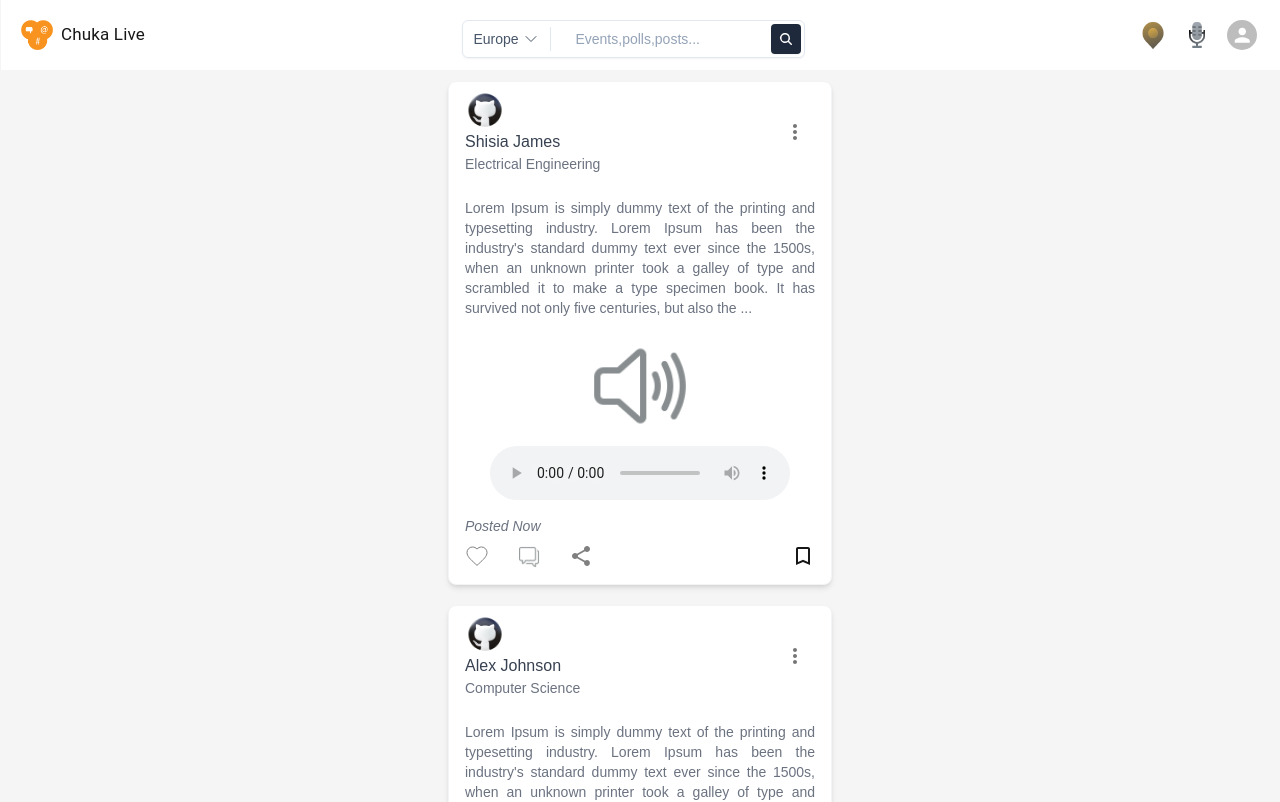
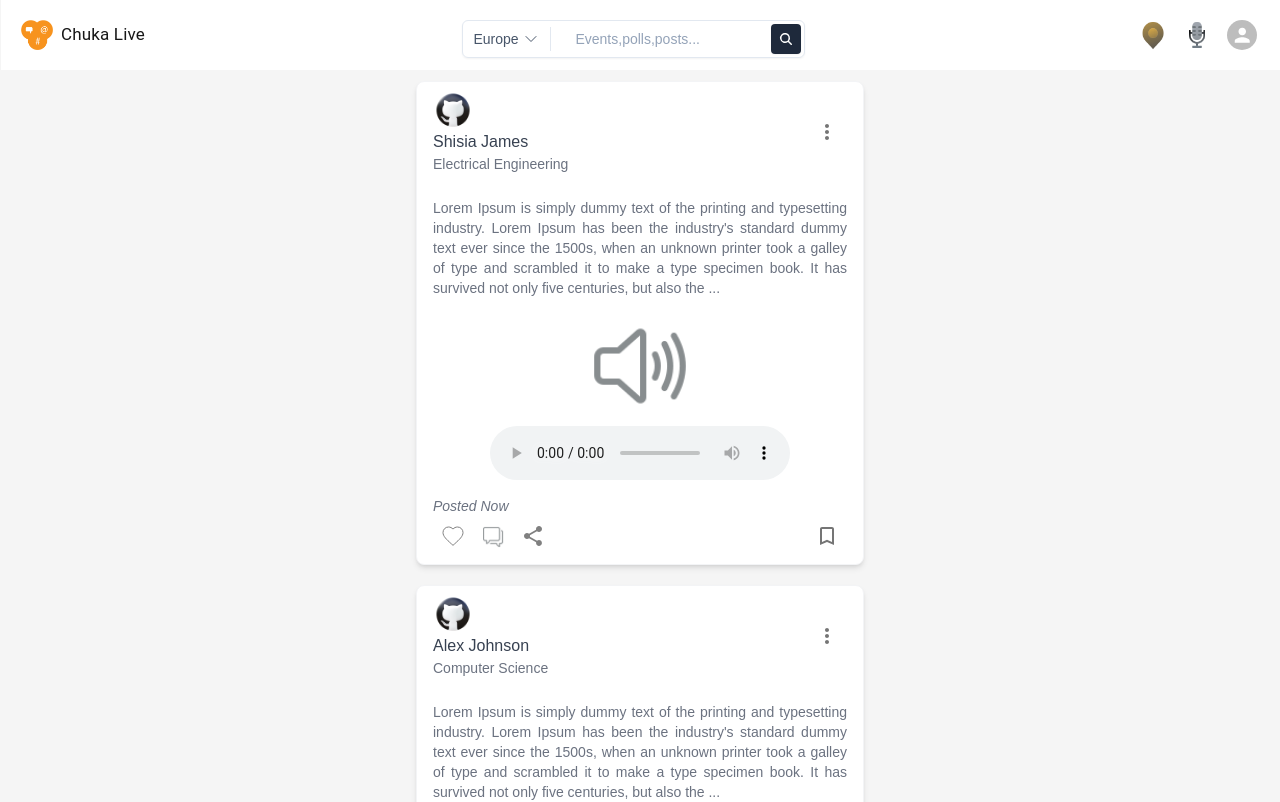
Before and after one commit to SHISIA/chuka_live_frontend, a Next.js app: page /home in a window 1280 px wide. Shown: the top 802 px of the page. Built offline with nearby package versions, Linux system fonts and the light colour scheme; what @mui/material-nextjs would draw is missing.

Commit message:
changed from div to iconButton for interactivity

```diff
--- a/app/components/Post.tsx
+++ b/app/components/Post.tsx
@@ -69,8 +69,9 @@ const Post: React.FC<PostProps> = ({ username, avatar, course, courseId, bookmar
         <>
 
             {/* post item */}
-            <div className="relative m-auto flex w-11/12 max-w-sm flex-col overflow-hidden rounded-lg border border-gray-100 bg-white shadow-md">
-                <div className="m-2 grid grid-cols-2 justify-between mx-4">
+            <div className="relative m-auto flex flex-col overflow-hidden rounded-lg border border-gray-100 bg-white shadow-md max-w-md">
+                {/* Top Avatar area */}
+                <div className="post m-2 grid grid-cols-2 justify-between mx-4">
                     <div>
                         <Avatar src={avatar}></Avatar>
                         <div className="grid grid-cols-1 place-items-start">
@@ -156,18 +157,20 @@ const Post: React.FC<PostProps> = ({ username, avatar, course, courseId, bookmar
                 <p className="text-gray-500 text-sm italic text-start mx-4 mt-4">Posted {timestamp}</p>
 
                 <div className="mt-0 px-4 pb-2 flex items-center justify-between ">
-                    <div className="flex items-center gap-5">
-                        <div>
+                    <div className="flex items-center gap-0">
+                        <IconButton>
                             <FavoriteIcon fontSize="medium" sx={{ fill: "#FFFFFF00", stroke: "grey", cursor: "pointer" }} />
-                        </div>
+                        </IconButton>
                         <IconButton onClick={() => setIsCommenting(!isCommenting)}>
                             <img src="../images/chat.png" className="w-6" />
                         </IconButton>
-                        <div>
+                        <IconButton>
                             <ShareIcon sx={{ fill: "grey" }} />
+                        </IconButton>
                     </div>
-                    </div>
+                    <IconButton>
                         <TurnedInNotIcon />
+                    </IconButton>
                 </div>
                 {/* this is the comments holder */}
                 <div>
```
Lines whose indentation alone changed are shown as unchanged.
